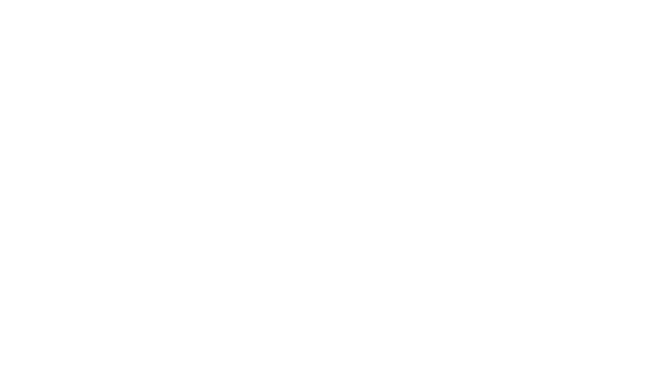
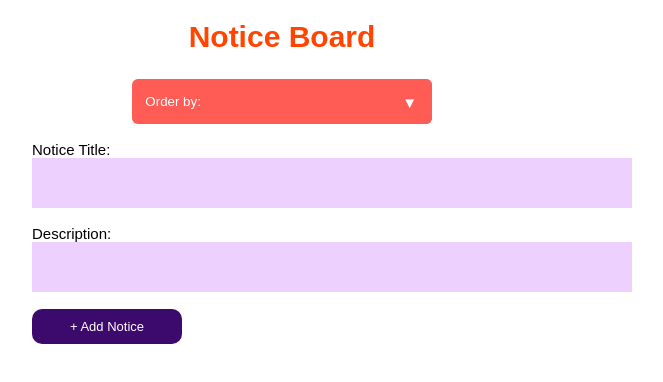
Before and after one commit to GayanKod/Modulo, a React (Create React App) app in the folder client/: page /noticeboard in a window 1280 px wide. Before the commit this address had no page. Shown: the top 382 px of the page, without its empty margins (358-1021 px from the left). Built offline with nearby package versions, Linux system fonts and the light colour scheme.

Commit message:
"minor changes"

```diff
--- a/client/src/App.tsx
+++ b/client/src/App.tsx
@@ -1,6 +1,7 @@
 import { BrowserRouter as Router, Route, Routes } from "react-router-dom";
 import LandingPage from "./pages/Landing";
 import LecHomePage from "./pages/LecHomePage";
+import NoticeBoard from "./pages/NoticeBoard";
 
 function App() {
   return (
@@ -8,7 +9,8 @@
       <Router>
         <Routes>
           <Route path="/" element={<LandingPage />} />
-          <Route path="/lec-hall-allocation" element={<LecHomePage />} />
+          {/* <Route path="/lec-hall-allocation" element={<LecHomePage />} /> */}
+          <Route path="/noticeboard" element={<NoticeBoard />} />
         </Routes>
       </Router>
     </>
--- a/client/src/components/Noticeboard/Dropdown.tsx
+++ b/client/src/components/Noticeboard/Dropdown.tsx
@@ -1,5 +1,6 @@
-import { orange, purple } from "@material-ui/core/colors";
+
 import React, { useState } from "react";
+import "../../styles/NoticeDropdown.scss";
 
 
 
@@ -12,18 +13,14 @@
   };
 
   return(
-    <div className="list-choice">
-      <div className="list-choice-title">Month</div>
-            <div className="list-choice-objects">
-    <label>
-      <input type="radio" name="month"/>                         <span>January</span>
-    </label>
-    <label>
-      <input type="radio" name="month"/>                         <span>February</span>
-    </label>
+          <div className="select">
+              <select>
+                      <option value="1">Order by:</option>
+                      <option value="2">Recently Added</option>
+                      <option value="3">All</option>
+              </select>
+</div>
 
-  </div>
-</div>
 
 
   );
--- a/client/src/pages/NoticeBoard.tsx
+++ b/client/src/pages/NoticeBoard.tsx
@@ -17,10 +17,11 @@
 
             </div>
 
-            {/* <div className="Dropdown">
+            <br></br>
+            <div className="Dropdown">
                   <Dropdown/>
             </div>
-     */}
+
          <>
             <div>
             <NoticeInput />
--- a/client/src/styles/NoticeBoard.scss
+++ b/client/src/styles/NoticeBoard.scss
@@ -8,7 +8,7 @@
         flex-direction: column;
         width: 100vw;
         height: 90vh;
-        font: "Foco", sans-serif;
+
         padding: 20px;
 
 }
--- a/client/src/styles/NoticeCard.scss
+++ b/client/src/styles/NoticeCard.scss
@@ -59,7 +59,7 @@
     padding: 20px;
     padding-left: 30px;
     padding-top: 5px;
-    font: "Foco", sans-serif;
+
     font: size 17px;
     font-weight: 500;
     cursor: pointer;
--- /dev/null
+++ b/client/src/styles/NoticeDropdown.scss
@@ -0,0 +1,67 @@
+@import "../styleVar/colorPalette.scss";
+
+:root {
+
+    --color1: #fa8e8b;
+    --color2:  #ff5c55;
+  }
+
+  select {
+    /* Reset Select */
+    appearance: none;
+    outline: 0;
+    border: 0;
+    box-shadow: none;
+    /* Personalize */
+    flex: 1;
+    padding: 0 1em;
+    color: #fff;
+    background-color: var(--color2);
+    background-image: none;
+    cursor: pointer;
+  }
+  /* Remove IE arrow */
+  select::-ms-expand {
+    display: none;
+  }
+  /* Custom Select wrapper */
+  .select {
+    position: relative;
+    display: flex;
+    width: 20em;
+    height: 3em;
+    border-radius: .40em;
+    overflow: hidden;
+  }
+  /* Arrow */
+  .select::after {
+    content: '\25BC';
+    position: absolute;
+    top: 0;
+    right: 0;
+    padding: 1em;
+    background-color: #ff5c55 ;
+    transition: .25s all ease;
+    pointer-events: none;
+  }
+  /* Transition */
+  .select:hover::after {
+    color: purple;
+  }
+
+  /* Other styles*/
+  body {
+    color: #fff;
+    background: var(--background-gradient);
+  }
+  h1 {
+    margin: 0 0 0.25em;
+  }
+  a {
+    font-weight: bold;
+    color: var(--color1);
+    text-decoration: none;
+    padding: .25em;
+    border-radius: .30em;
+    background: white;
+  }
--- a/client/src/styles/NoticeInput.scss
+++ b/client/src/styles/NoticeInput.scss
@@ -5,8 +5,9 @@
     background: $P3;
 	color: #fff;
 	border: none;
+
 	padding: 10px;
-	font: "Foco", sans-serif;
+
     font-size:  13px;
     font-weight: 200;
 	cursor: pointer;
@@ -27,6 +28,15 @@
 
   }
 
+
+  .NoticeInput{
+
+    border-color: purple;
+
+
+
+
+  }
   .header .inputContainer {
     font-weight: 500;
     color: white;
```
